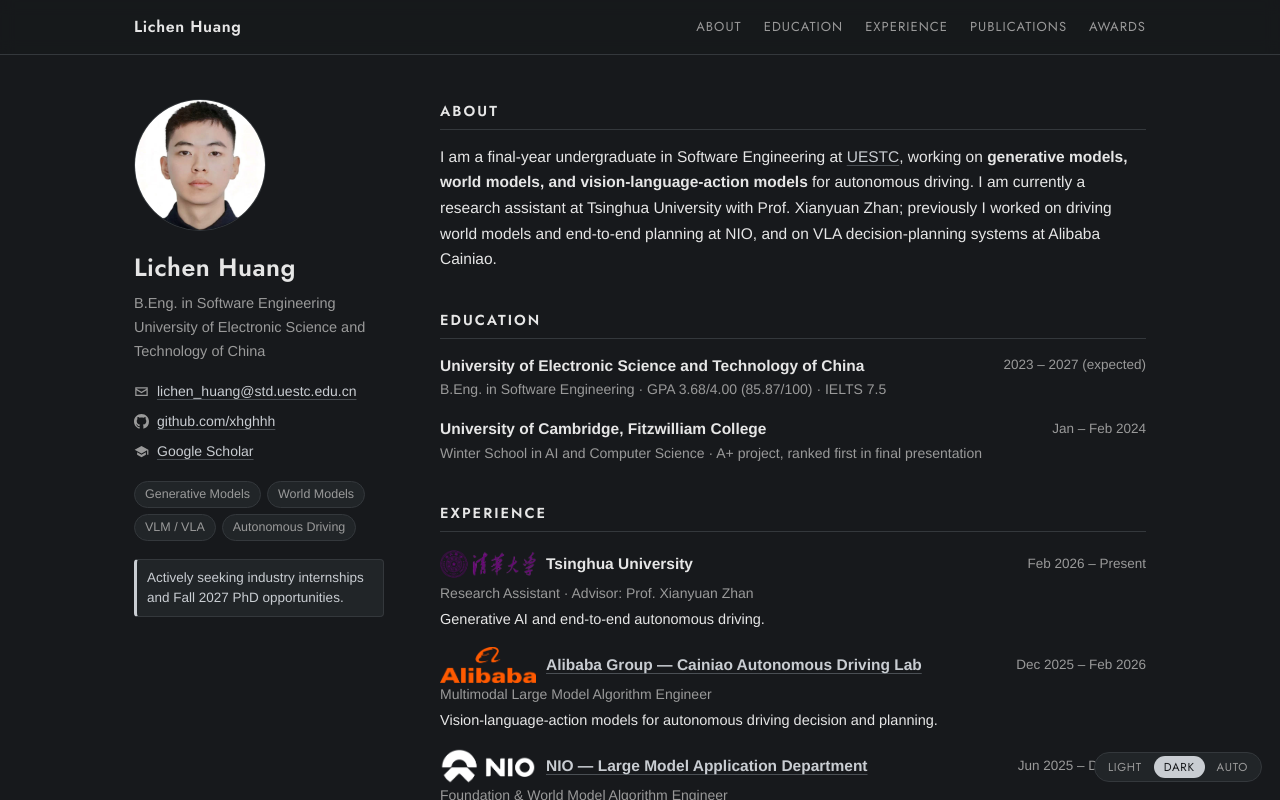
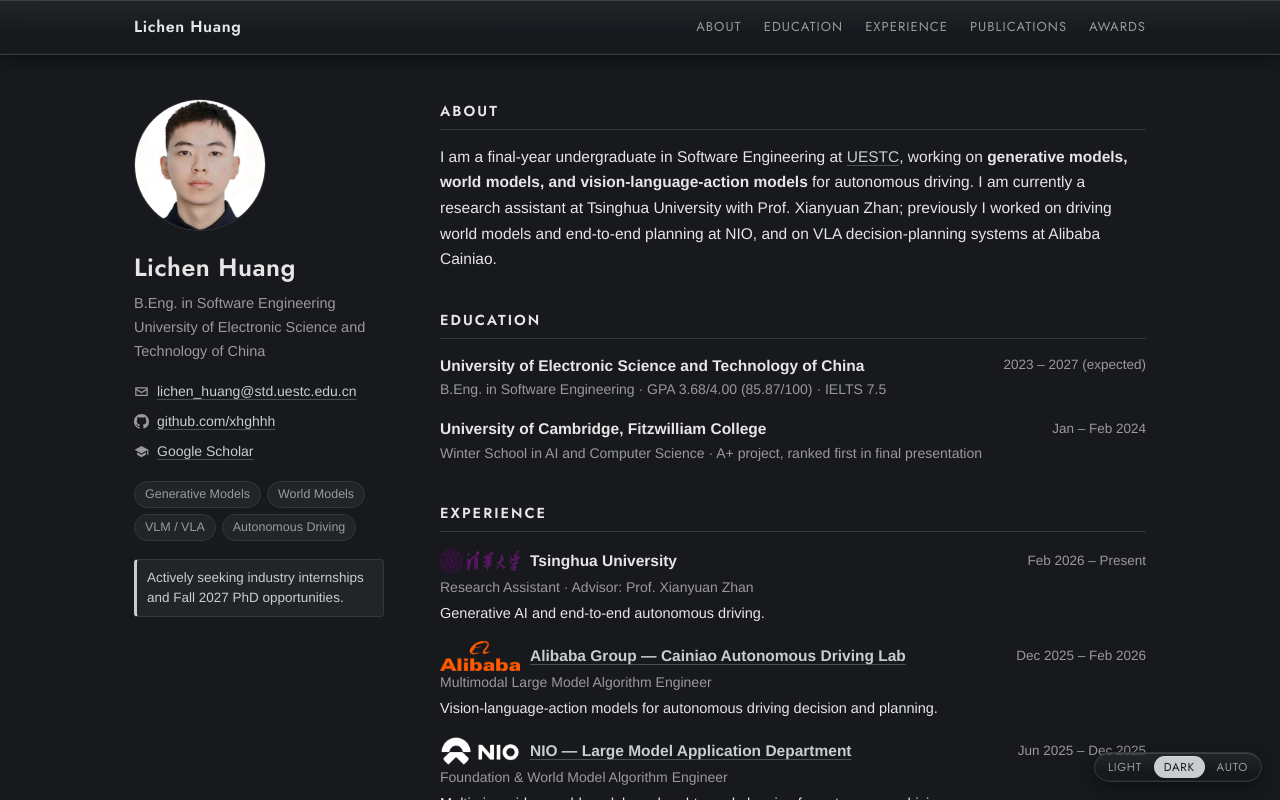
Before and after one commit to xhghhh/xhghhh.github.io, a plain HTML site: page index.html in a window 1280 px wide. Both pictures are taken after a click on the button "DARK". Shown: the top 800 px of the page. Drawn offline with Linux system fonts and the light colour scheme.

Commit message:
Apply Liquid Glass material to nav and theme switch; narrow org logos to 80px

```diff
--- a/index.html
+++ b/index.html
@@ -23,7 +23,11 @@
     --line: #e6e6e6;
     --bg-soft: #f7f8fa;
     --bg: #ffffff;
-    --bg-nav: rgba(255,255,255,.92);
+    --glass-bg: rgba(255,255,255,.55);
+    --glass-hi: rgba(255,255,255,.85);
+    --glass-lo: rgba(255,255,255,.3);
+    --glass-sheen: rgba(255,255,255,.5);
+    --glass-shadow: rgba(0,0,0,.08);
     --underline: #c9ccd0;
     --display: "Futura", "Futura PT", "Jost", "Century Gothic", sans-serif;
     color-scheme: light;
@@ -35,7 +39,11 @@
     --line: #34383c;
     --bg-soft: #212528;
     --bg: #17191c;
-    --bg-nav: rgba(23,25,28,.92);
+    --glass-bg: rgba(23,25,28,.5);
+    --glass-hi: rgba(255,255,255,.12);
+    --glass-lo: rgba(255,255,255,.04);
+    --glass-sheen: rgba(255,255,255,.06);
+    --glass-shadow: rgba(0,0,0,.4);
     --underline: #4a4f54;
     color-scheme: dark;
   }
@@ -48,7 +56,11 @@
       --line: #34383c;
       --bg-soft: #212528;
       --bg: #17191c;
-      --bg-nav: rgba(23,25,28,.92);
+      --glass-bg: rgba(23,25,28,.5);
+      --glass-hi: rgba(255,255,255,.12);
+      --glass-lo: rgba(255,255,255,.04);
+      --glass-sheen: rgba(255,255,255,.06);
+      --glass-shadow: rgba(0,0,0,.4);
       --underline: #4a4f54;
       color-scheme: dark;
     }
@@ -71,9 +83,12 @@
     position: sticky;
     top: 0;
     z-index: 10;
-    background: var(--bg-nav);
-    backdrop-filter: blur(8px);
+    background-color: var(--glass-bg);
+    background-image: linear-gradient(180deg, var(--glass-sheen), transparent 65%);
+    -webkit-backdrop-filter: blur(20px) saturate(1.8);
+    backdrop-filter: blur(20px) saturate(1.8);
     border-bottom: 1px solid var(--line);
+    box-shadow: inset 0 1px 0 var(--glass-hi), inset 0 -1px 0 var(--glass-lo), 0 4px 16px var(--glass-shadow);
   }
   .nav-inner {
     max-width: 1060px;
@@ -155,7 +170,7 @@
   .entry:last-child { margin-bottom: 0; }
   .entry-head { display: flex; justify-content: space-between; align-items: center; gap: 16px; }
   .entry-org { display: flex; align-items: center; gap: 10px; min-width: 0; }
-  .org-logo { flex: none; width: 96px; height: 36px; object-fit: contain; }
+  .org-logo { flex: none; width: 80px; height: 30px; object-fit: contain; }
   .entry-title { font-weight: 600; }
   .entry-date { color: var(--muted); font-size: 13.5px; white-space: nowrap; }
   .entry-sub { color: var(--muted); font-size: 14px; }
@@ -196,9 +211,13 @@
     display: flex;
     gap: 2px;
     padding: 3px;
-    background: var(--bg-soft);
+    background-color: var(--glass-bg);
+    background-image: linear-gradient(180deg, var(--glass-sheen), transparent 70%);
+    -webkit-backdrop-filter: blur(20px) saturate(1.8);
+    backdrop-filter: blur(20px) saturate(1.8);
     border: 1px solid var(--line);
     border-radius: 999px;
+    box-shadow: inset 0 1px 0 var(--glass-hi), inset 0 -1px 0 var(--glass-lo), 0 6px 20px var(--glass-shadow);
   }
   .theme-switch button {
     font-family: var(--display);
@@ -212,8 +231,8 @@
     padding: 3px 10px;
     cursor: pointer;
   }
-  .theme-switch button:hover { color: var(--text); }
-  .theme-switch button[aria-pressed="true"] { background: var(--accent); color: var(--bg); }
+  .theme-switch button:hover { color: var(--text); background: var(--glass-lo); }
+  .theme-switch button[aria-pressed="true"] { background: var(--accent); color: var(--bg); box-shadow: inset 0 1px 0 rgba(255,255,255,.25); }
 
   @media (max-width: 860px) {
     .layout { grid-template-columns: 1fr; gap: 32px; padding-top: 32px; }
```
